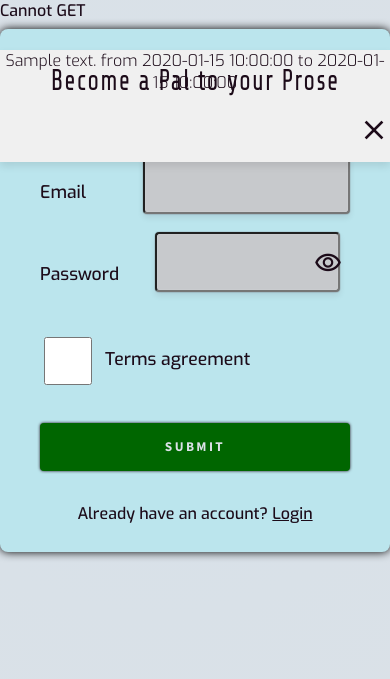
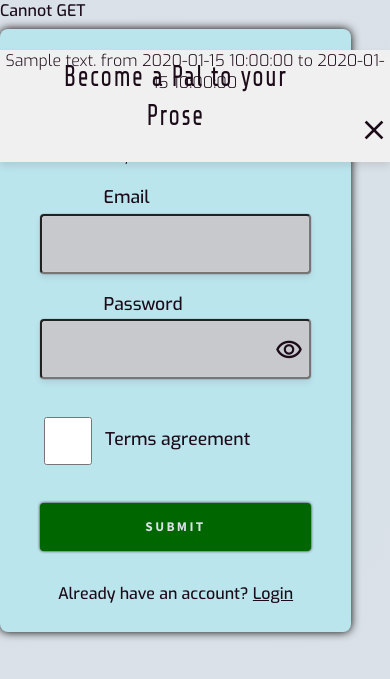
Before and after one commit to ashrobertsdragon/Finetune-GPT-3.5-for-Authors, a Python web app: template src/templates/accounts/signup.html in a window 390 px wide. Shown: the top 679 px of the page. Run offline with Jinja, Linux system fonts and the light colour scheme; the template is opened without the code that fills it: most values are stand-ins (such as "Sample title", 1, 10 or a date in 2020); form fields are guessed from the names that the template uses.

Commit message:
fixes to responsive design of site

```diff
--- a/src/static/css/forms.css
+++ b/src/static/css/forms.css
@@ -242,10 +242,6 @@ div {
   border-radius: 6px;
 }
 
-body.dark-mode .flash-modal {
-  background-color: #2a0f25;
-}
-
 .flashes {
   list-style-type: none;
   padding: 0;
@@ -285,7 +281,7 @@ body.dark-mode .flash-modal {
   font-size: 1.75rem;
   right: 0.5rem;
   top: 50%;
-  transform: translateY(-80%);
+  transform: translateY(-50%);
   color:#1C0B19;
   cursor: pointer;
 }
@@ -381,6 +377,10 @@ body.dark-mode .flash-modal {
 }
 
 /* Dark mode */
+body.dark-mode .flash-modal {
+  background-color: #2a0f25;
+}
+
 body.dark-mode .box {
   background-color: #3F5C7D;
 }
@@ -393,14 +393,28 @@ body.dark-mode input[type="email"],
 body.dark-mode select,
 body.dark-mode textarea {
   background-color: #344250;
+  color: #DBE1E7;
+}
+
+body.dark-mode #eye {
+  color: #DBE1E7;
 }
 
 /* Responsive changes */
 @media only screen and (max-width: 600px) {
 
+  /* form containers */
+  .flex-form {
+    flex-direction: column;
+  }
+
   .input-label {
-    margin-top: 10px;
+    display: flex;
+    flex-grow: 1;
+    text-align: left;
+    padding-right: 0;
   }
+
 	/* Inputs */
   input[type="password"],
   input[type="text"],
@@ -409,8 +423,11 @@ body.dark-mode textarea {
   input[type="file"],
   select,
   textarea,
-  .user-input {
-    width: 95%;
+  .user-input,
+  .input-box,
+  .password-container {
+    width: 100%;
+    max-width: 100%;
     height: 60px;
     margin-right: 0;
     margin-bottom: 10px;
@@ -436,4 +453,19 @@ body.dark-mode textarea {
       box-sizing: border-box;
     }
 
+    /* Visibility */
+    .password-container {
+      padding-top: 16px;
+      display: flex;
+      align-items: center;
+      flex-grow: 1;
+      position: relative;
+  }
+
+  .input-box{
+    display: flex;
+    flex-grow: 1;
+    width: 100%;
+  }
+
 }
--- a/src/static/css/landing.css
+++ b/src/static/css/landing.css
@@ -132,7 +132,6 @@ body.dark-mode .faq-question {
   flex-direction: column;
   justify-content: center;
   align-items: center;
-  max-width: 50%;
   margin: 0 auto 30px;
 }
 .call-to-action p {
--- a/src/static/css/style.css
+++ b/src/static/css/style.css
@@ -517,7 +517,7 @@ footer.dark-mode {
 
   .form-container,
   .normal-container {
-    width: 100vw;
+    width: 90vw;
     box-shadow: none;
     padding: 0;
     margin: 0;
--- a/src/templates/free/instructions.html
+++ b/src/templates/free/instructions.html
@@ -48,7 +48,7 @@
       <p id="closing">Your fine-tuned AI model will then be listed on your OpenAI account and can be used in various anywhere you can use your own versions of GPT 3.5 like OpenAI Playground, Rexy, or Novelcrafter.</p>
     </section>
     <section class="video" id="youtube-video">
-      <iframe width="560" height="315" src="https://www.youtube.com/embed/eI8d6rqrUQs?si=ow8AeV2LbtW3xFgI" title="YouTube video player" frameborder="0" allow="accelerometer; autoplay; clipboard-write; encrypted-media; gyroscope; picture-in-picture; web-share" allowfullscreen></iframe>
+      <iframe src="https://www.youtube.com/embed/eI8d6rqrUQs?si=ow8AeV2LbtW3xFgI" title="YouTube video player" frameborder="0" allow="accelerometer; autoplay; clipboard-write; encrypted-media; gyroscope; picture-in-picture; web-share" allowfullscreen></iframe>
     </section>
 {% endblock content %}
 
```
Also changed, not shown: src/static/css/account.css (+8 -0 lines), src/static/css/static.css (+13 -0 lines).
